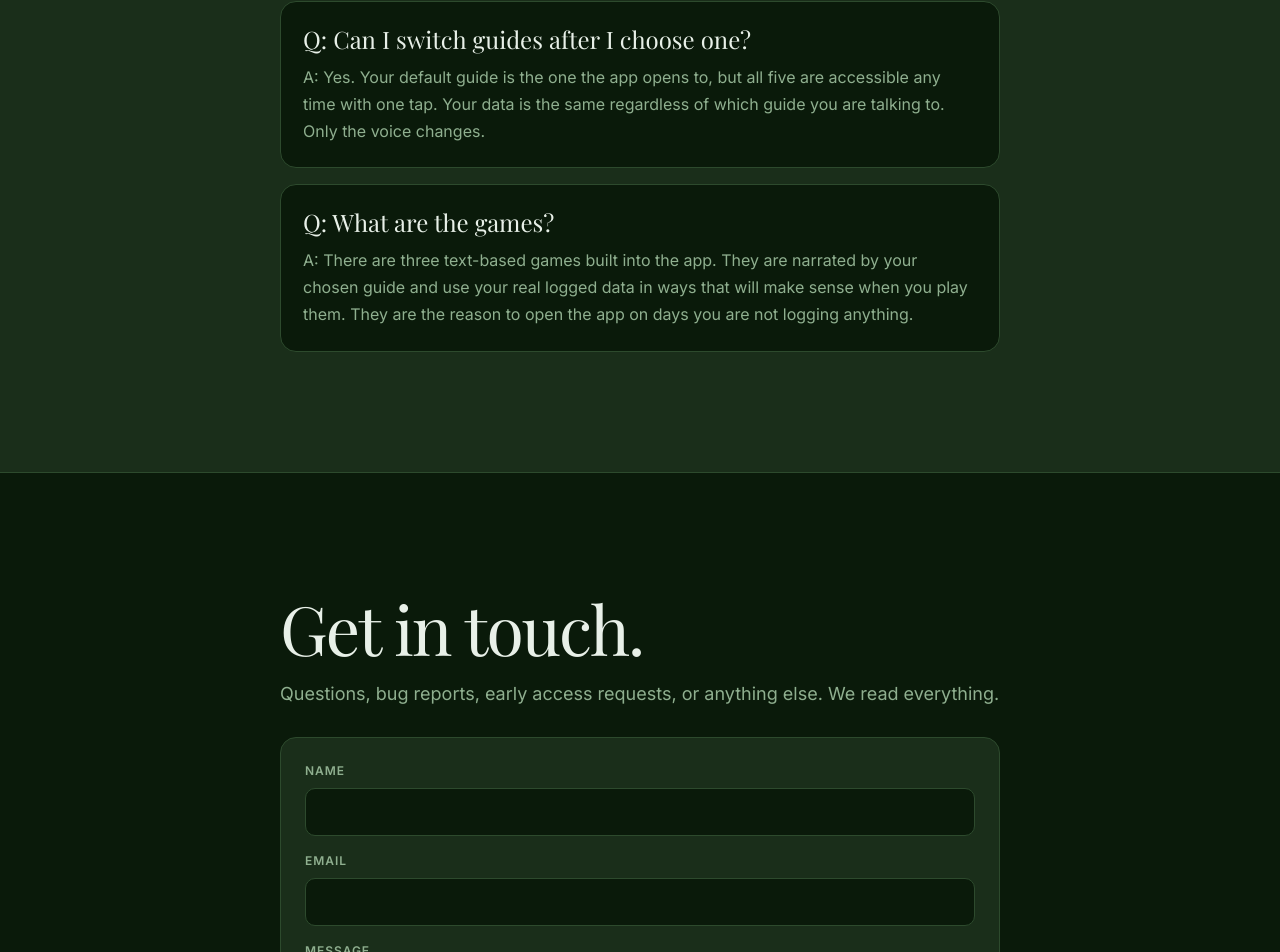
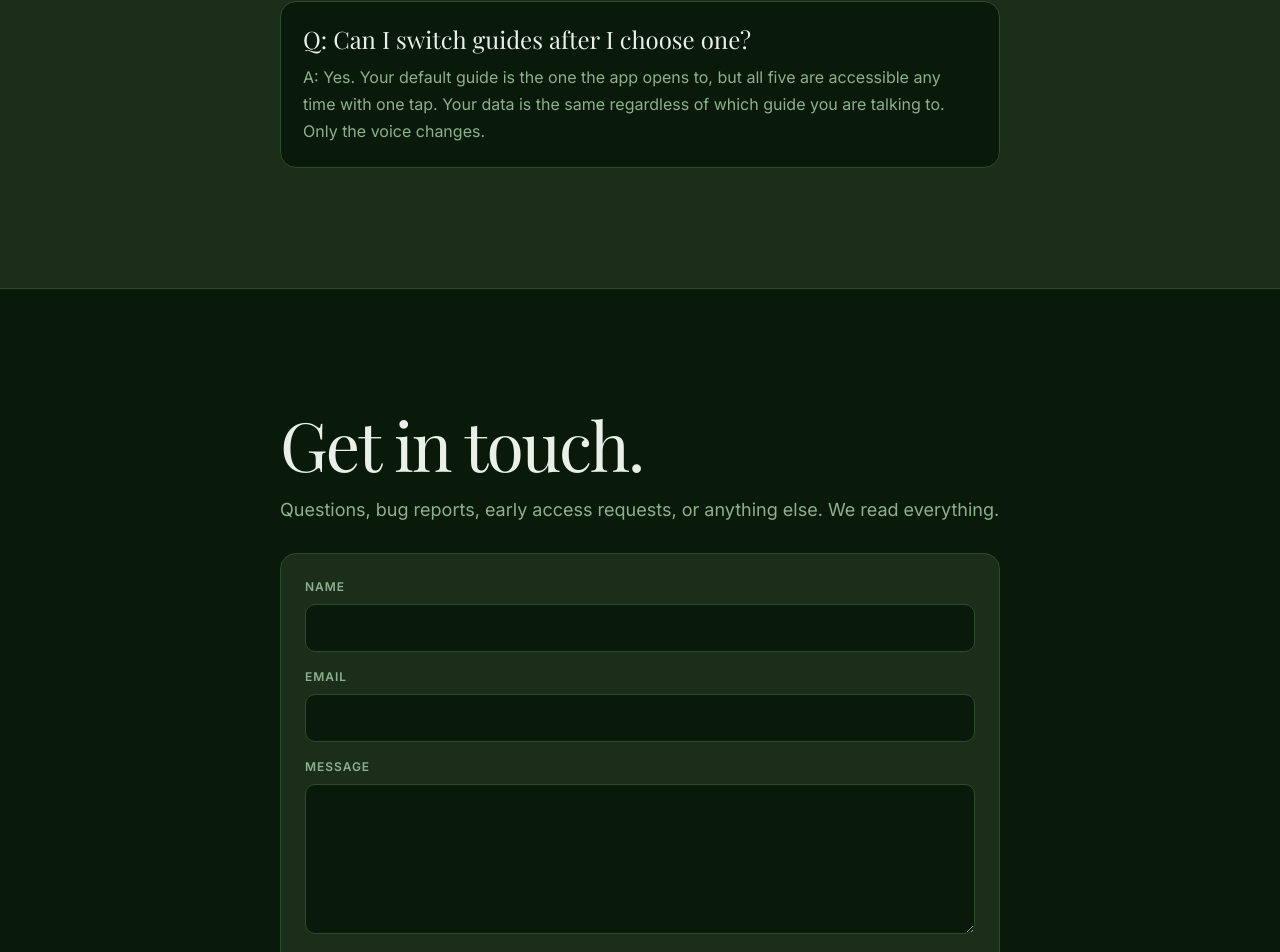
Before and after one commit to casevoiceai/my420journal-app, a React (Vite) app: page / in a window 1280 px wide. Shown: the part 9090-10042 px from the top of the page. Built offline with nearby package versions, Linux system fonts and the light colour scheme.

Commit message:
Remove games FAQ entry

```diff
--- a/src/marketing/MarketingFAQ.jsx
+++ b/src/marketing/MarketingFAQ.jsx
@@ -29,10 +29,6 @@ const faqs = [
   {
     question: 'Can I switch guides after I choose one?',
     answer: 'Yes. Your default guide is the one the app opens to, but all five are accessible any time with one tap. Your data is the same regardless of which guide you are talking to. Only the voice changes.',
-  },
-  {
-    question: 'What are the games?',
-    answer: 'There are three text-based games built into the app. They are narrated by your chosen guide and use your real logged data in ways that will make sense when you play them. They are the reason to open the app on days you are not logging anything.',
   },
 ]
 
```
